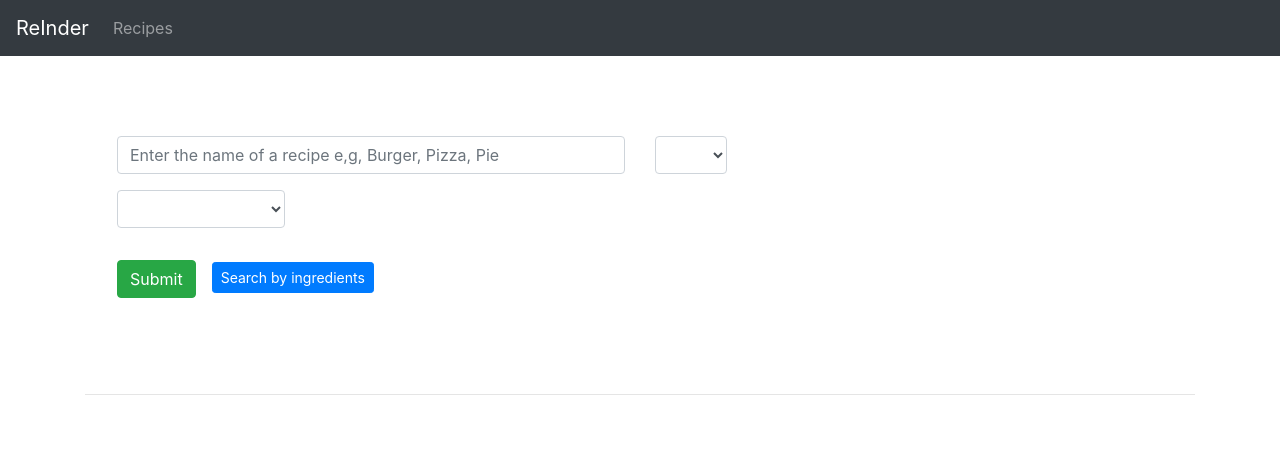
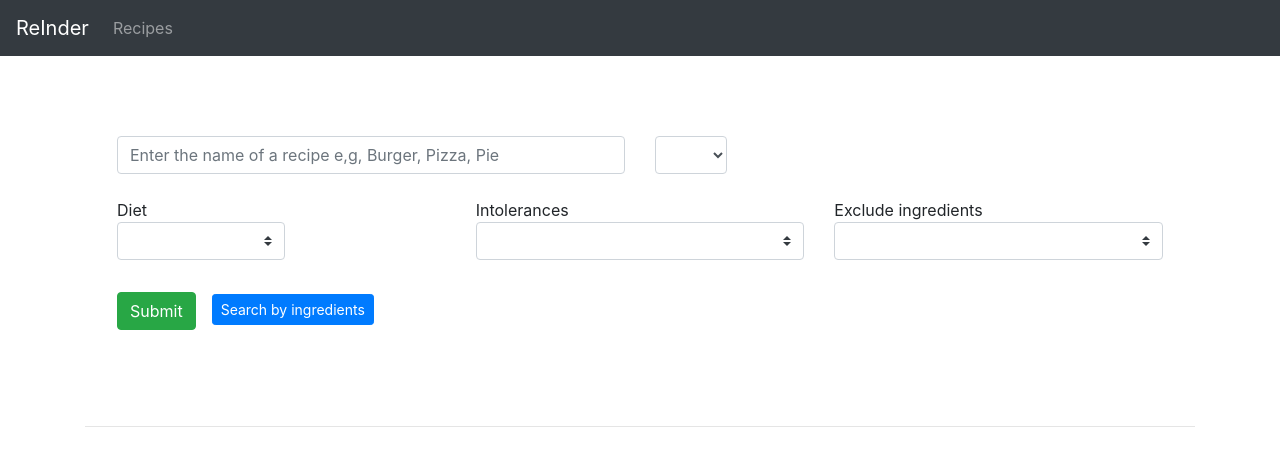
Before and after one commit to jacobsaini/Refinder-old, an Angular app in the folder Angular/: page /recipes in a window 1280 px wide. Shown: the top 466 px of the page. Built offline with nearby package versions, Linux system fonts and the light colour scheme.

Commit message:
Add intolerance and exclude inputs

```diff
--- a/Angular/src/app/comp/recipe-list/recipe-list.component.css
+++ b/Angular/src/app/comp/recipe-list/recipe-list.component.css
@@ -12,13 +12,16 @@
     width:20em;
 
 }
+.labels {
+    margin-bottom:0;
+}
 
 #num {
     width:4.5em;
 }
 
 #diet {
-    margin-top:1em;
+
     width:10.5em;
 }
 
--- a/Angular/src/app/comp/recipe-list/recipe-list.component.html
+++ b/Angular/src/app/comp/recipe-list/recipe-list.component.html
@@ -1,12 +1,23 @@
 <div class="jumbotron input">
   <div class="row">
     <div class="col">
+      <input
+        type="text"
+        *ngIf="change"
+        class="form-control"
+        id="ingredients"
+        placeholder="Enter some ingredients"
+        [(ngModel)]="ingredients"
+      />
 
-      <input type="text" *ngIf="change" class="form-control" id="ingredients" placeholder="Enter some ingredients"
-        [(ngModel)]="ingredients">
-
-    <input type="text" *ngIf="!change" class="form-control" id="main" placeholder="Enter the name of a recipe e,g, Burger, Pizza, Pie"
-        [(ngModel)]="main">
+      <input
+        type="text"
+        *ngIf="!change"
+        class="form-control"
+        id="main"
+        placeholder="Enter the name of a recipe e,g, Burger, Pizza, Pie"
+        [(ngModel)]="main"
+      />
     </div>
 
     <div class="col" id="colNum">
@@ -30,37 +41,103 @@
       </select>
     </div>
   </div>
-    <div class="row" *ngIf="!change">
+  <div class="row mt-4" *ngIf="!change">
     <div class="col">
-      <select class="form-control" id="diet" [(ngModel)]="diet">
-        <option></option>
-        <option>vegetarian</option>
-        <option>vegan</option>
-
-
+      <label for="diet" class="labels">Diet</label>
+      <div class="row">
+        <div class="col">
+          <select
+            class="form-control custom-select"
+            id="diet"
+            [(ngModel)]="diet"
+          >
+            <option value="1"></option>
+            <option value="2">vegetarian</option>
+            <option value="3">vegan</option>
           </select>
         </div>
       </div>
+    </div>
+    <div class="col">
+    <label for="intol" class="labels">Intolerances</label>
 
+    <div class="row">
+    <div class="col">
+      <select class="form-control custom-select" id="intol" [(ngModel)]="intol">
+        <option value="1"></option>
+        <option value="2"></option>
+        <option value="3"></option>
+      </select>
+    </div>
+    </div>
+    </div>
 
-  <button (click)="getByIngredients()" *ngIf="change" type="button" class="btn btn-success">Submit</button>
-  <button (click)="getBySearch()" *ngIf="!change" type="button" class="btn btn-success">Submit </button>
-  <button (click)="changeSearch()"  *ngIf="change" type="button" class="btn btn-primary btn-sm ml-3">Search by recipe</button>
-  <button (click)="changeSearch()"  *ngIf="!change" type="button" class="btn btn-primary btn-sm ml-3">Search by ingredients</button>
+    <div class="col">
+      <label for="exclude" class="labels">Exclude ingredients</label>
+
+      <div class="row">
+      <div class="col">
+        <select class="form-control custom-select" id="exclude" [(ngModel)]="exclude">
+          <option value="1"></option>
+          <option value="2"></option>
+          <option value="3"></option>
+        </select>
+      </div>
+      </div>
+      </div>
+  </div>
+
+  <button
+    (click)="getByIngredients()"
+    *ngIf="change"
+    type="button"
+    class="btn btn-success"
+  >
+    Submit
+  </button>
+  <button
+    (click)="getBySearch()"
+    *ngIf="!change"
+    type="button"
+    class="btn btn-success"
+  >
+    Submit
+  </button>
+  <button
+    (click)="changeSearch()"
+    *ngIf="change"
+    type="button"
+    class="btn btn-primary btn-sm ml-3"
+  >
+    Search by recipe
+  </button>
+  <button
+    (click)="changeSearch()"
+    *ngIf="!change"
+    type="button"
+    class="btn btn-primary btn-sm ml-3"
+  >
+    Search by ingredients
+  </button>
 </div>
 <div class="loader" *ngIf="loading"></div>
-  <hr class="my-4">
-  <div class="container" >
+<hr class="my-4" />
+<div class="container">
   <div class="row">
     <div class="col" *ngFor="let recipe of recipes">
-
       <div class="card">
-          <img class="card-img-top" *ngIf="ingreServ" src="{{recipe.image}}">
-          <img class="card-img-top recipeImg" *ngIf="!ingreServ"src="https://spoonacular.com/recipeImages/{{recipe.image}}" >
+        <img class="card-img-top" *ngIf="ingreServ" src="{{ recipe.image }}" />
+        <img
+          class="card-img-top recipeImg"
+          *ngIf="!ingreServ"
+          src="https://spoonacular.com/recipeImages/{{ recipe.image }}"
+        />
         <div class="card-body">
-            <h5 class="card-title">{{recipe.title | slice:0:26}}</h5>
-            <p class="card-text">Some quick example text to build on the card title and make up the bulk of the card's
-              content.</p>
+          <h5 class="card-title">{{ recipe.title | slice: 0:26 }}</h5>
+          <p class="card-text">
+            Some quick example text to build on the card title and make up the
+            bulk of the card's content.
+          </p>
           <a href="#" class="btn btn-primary">Go somewhere</a>
         </div>
       </div>
```
Lines whose indentation alone changed are shown as unchanged.
